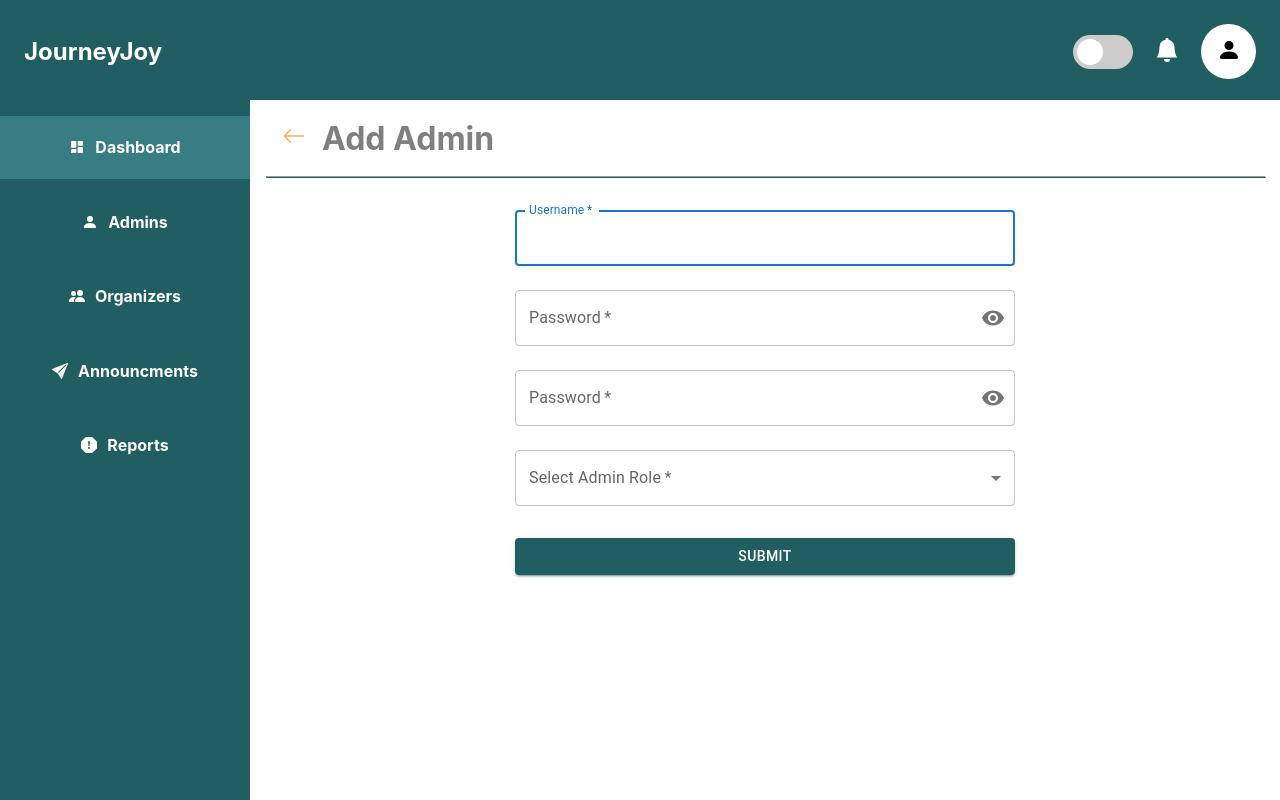
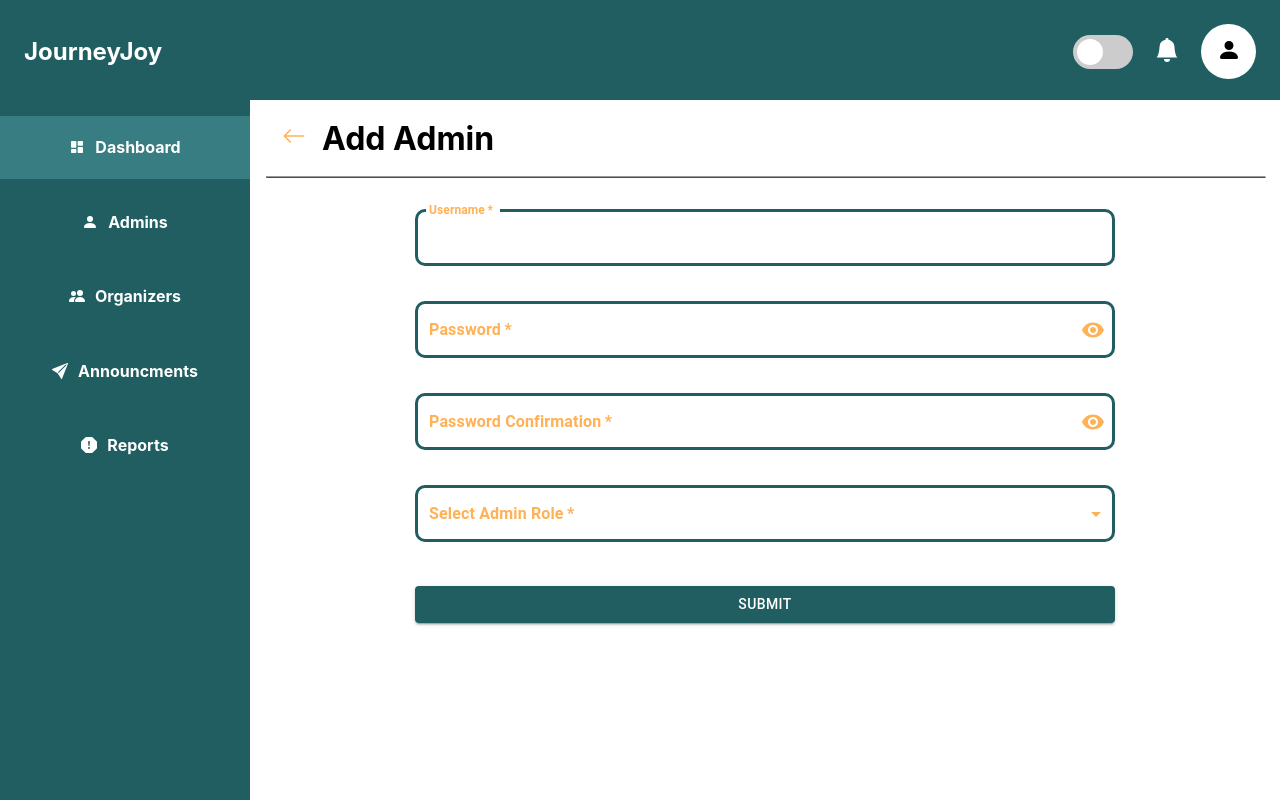
Before and after one commit to KhalidSinan/Travel-App-Web, a React (Create React App) app in the folder TravelAppWeb/travelappweb/: page /addAdmin in a window 1280 px wide. Built offline with nearby package versions, Linux system fonts and the light colour scheme.

Commit message:
style add admin form

```diff
--- a/TravelAppWeb/travelappweb/src/App.js
+++ b/TravelAppWeb/travelappweb/src/App.js
@@ -1,14 +1,12 @@
 import "./App.css";
-import { BrowserRouter, Route, Routes } from "react-router-dom";
+import { BrowserRouter, Route, Routes, useNavigate } from "react-router-dom";
 import Admins from "./Pages/Admins/Admins.js";
 import Login from "./Pages/Login/Login.js";
 import Dashboard from "./Pages/Dashboard/Dashboard.js";
 import AddAdmin from "./Pages/Admins/AddAdmin/AddAdmin.js";
 import DashboardLayout from "./helper/Components/DashboardLayout/DashboardLayout.js";
+
 function App() {
-  window.addEventListener('beforeunload', (event) => {
-    localStorage.removeItem('current-page');
-  });
   return (
     <div className="App">
       <BrowserRouter>
--- a/TravelAppWeb/travelappweb/src/Pages/Admins/AddAdmin/AddAdminForm.js
+++ b/TravelAppWeb/travelappweb/src/Pages/Admins/AddAdmin/AddAdminForm.js
@@ -8,61 +8,116 @@ import {
   TextField,
 } from "@mui/material";
 import styles from "./AddAdminForm.module.css";
-import { useEffect, useState } from "react";
+import { useState } from "react";
 import { MdVisibility, MdVisibilityOff } from "react-icons/md";
 import { SubmitButton } from "../../Login/styledForm";
 
-
 const roles = [
   {
-      value: 'super',
-      label: 'Super',
+    value: "super",
+    label: "Super",
   },
   {
-      value: 'announcement',
-      label: 'Announcements',
+    value: "announcement",
+    label: "Announcements",
   },
   {
-      value: 'reports',
-      label: 'Reports',
+    value: "reports",
+    label: "Reports",
   },
   {
-      value: 'organizers',
-      label: 'Organizers',
+    value: "organizers",
+    label: "Organizers",
   },
   {
-      value: 'dashboard',
-      label: 'Dashboard',
+    value: "dashboard",
+    label: "Dashboard",
   },
   {
-      value: 'admins',
-      label: 'Admins',
+    value: "admins",
+    label: "Admins",
   },
 ];
+
+const textFieldStyle = {
+  "&:hover": {
+    "& .MuiInputLabel-outlined": {
+      color: "grey",
+    },
+  },
+  "& .MuiOutlinedInput-root": {
+    // the whole input
+    marginBottom: '12px',
+    transitionDuration: "400ms",
+    color: "var(--text-color)",
+
+    "& .MuiOutlinedInput-notchedOutline": {
+      // the input border
+      borderColor: "var(--primary-color)",
+      borderWidth: "3px",
+      borderRadius: "10px",
+    },
+
+    "& .MuiSelect-icon": {
+      color: "var(--secondary-color)", // Set your desired color here
+    },
+
+    "&:hover:not(.Mui-focused)": {
+      "& .MuiOutlinedInput-notchedOutline": {
+        borderColor: "gray",
+        borderRadius: "15px",
+      },
+    },
+    "&.Mui-focused": {
+      "& .MuiOutlinedInput-notchedOutline": {
+        borderColor: "var(--primary-color)",
+        borderRadius: "10px",
+        borderWidth: "3px",
+      },
+    },
+  },
+  "&.MuiSelect-icon": {
+    color: "white",
+  },
+  "& .MuiInputLabel-outlined": {
+    // the label
+    color: "var(--secondary-color)",
+    fontWeight: "bold",
+    "&.Mui-focused": {
+      color: "var(--secondary-color)",
+    },
+  },
+};
+
+const buttonStyle = {
+  "&.MuiIconButton-root": {
+    color: "var(--secondary-color)",
+  },
+};
 
 const AddAdminForm = (props) => {
   const [showPassword, setShowPassword] = useState(false);
   const [showPasswordConfirm, setShowPasswordConfirm] = useState(false);
   const [adminName, setAdminName] = useState(null);
-  const [password,setPassword] = useState(null);
+  const [password, setPassword] = useState(null);
   const [passwordConfirm, setPasswordConfrim] = useState(null);
   const [role, setRole] = useState(null);
 
   const adminNameChange = (event) => {
     setAdminName(event.target.value);
-  }
+  };
 
   const passwordChange = (event) => {
     setPassword(event.target.value);
-  }
+  };
 
   const passwordConfirmChange = (event) => {
     setPasswordConfrim(event.target.value);
-  }
+  };
 
   const roleChange = (event) => {
     setRole(event.target.value);
-  }
+  };
   const toggleShowPassword = () => setShowPassword((show) => !show);
   const toggleShowPasswordConfirm = () =>
     setShowPasswordConfirm((show) => !show);
@@ -80,9 +135,17 @@ const AddAdminForm = (props) => {
         name="username"
         autoComplete="username"
         value={adminName}
+        sx={textFieldStyle}
         onChange={adminNameChange}
       />
-      <FormControl variant="outlined" fullWidth margin="normal" required>
+
+      <FormControl
+        variant="outlined"
+        fullWidth
+        margin="normal"
+        required
+        sx={textFieldStyle}
+      >
         <InputLabel htmlFor="password">Password</InputLabel>
         <OutlinedInput
           id="password"
@@ -90,6 +153,7 @@ const AddAdminForm = (props) => {
           endAdornment={
             <InputAdornment>
               <IconButton
+                sx={buttonStyle}
                 aria-label="toggle password visibility"
                 onClick={toggleShowPassword}
                 edge="end"
@@ -103,9 +167,16 @@ const AddAdminForm = (props) => {
           onChange={passwordChange}
         />
       </FormControl>
-      <FormControl variant="outlined" fullWidth margin="normal" required>
+
+      <FormControl
+        variant="outlined"
+        fullWidth
+        margin="normal"
+        required
+        sx={textFieldStyle}
+      >
         <InputLabel htmlFor="confirm-password">
-          Password
+          Password Confirmation
         </InputLabel>
         <OutlinedInput
           id="confirm-password"
@@ -113,6 +184,7 @@ const AddAdminForm = (props) => {
           endAdornment={
             <InputAdornment>
               <IconButton
+                sx={buttonStyle}
                 aria-label="toggle password confirmation visibility"
                 onClick={toggleShowPasswordConfirm}
                 edge="end"
@@ -126,6 +198,7 @@ const AddAdminForm = (props) => {
           onChange={passwordConfirmChange}
         />
       </FormControl>
+
       <TextField
         id="admin-roles"
         select
@@ -135,6 +208,7 @@ const AddAdminForm = (props) => {
         margin="normal"
         value={role}
         onChange={roleChange}
+        sx={textFieldStyle}
       >
         {roles.map((role) => (
           <MenuItem key={role.value} value={role.value}>
@@ -142,12 +216,7 @@ const AddAdminForm = (props) => {
           </MenuItem>
         ))}
       </TextField>
-        <SubmitButton
-        type="submit"
-        fullWidth
-        variant="contained"
-        color="primary"
-      >
+      <SubmitButton type="submit" fullWidth variant="contained" color="primary">
         Submit
       </SubmitButton>
     </div>
--- a/TravelAppWeb/travelappweb/src/Pages/Admins/AddAdmin/AddAdminForm.module.css
+++ b/TravelAppWeb/travelappweb/src/Pages/Admins/AddAdmin/AddAdminForm.module.css
@@ -1,5 +1,5 @@
 
 .add-admin-fields {
     margin: auto;
-    max-width: 500px;
+    max-width: 700px;
 }
--- a/TravelAppWeb/travelappweb/src/Pages/Admins/AddAdmin/AddAdmins.module.css
+++ b/TravelAppWeb/travelappweb/src/Pages/Admins/AddAdmin/AddAdmins.module.css
@@ -11,7 +11,7 @@
 .add-admin-section hr {
     grid-area: line;
     width: 100%;
-    border-bottom: 1px solid #205E61;
+    border-bottom: 1px solid var(--primary-color);
 }
 .add-admin-header{
     display: flex;
@@ -22,7 +22,7 @@
 .add-admin-header h1{
     font-size: 32px;
     font-weight: bold;
-    color: grey;
+    color: var(--text-color);
 }
 
 .add-admin-body{
--- a/TravelAppWeb/travelappweb/src/helper/Components/DashboardLayout/DashboardLayout.js
+++ b/TravelAppWeb/travelappweb/src/helper/Components/DashboardLayout/DashboardLayout.js
@@ -3,7 +3,6 @@ import { Outlet } from "react-router-dom";
 import styles from './DashboardLayout.module.css';
 import DashboardBar from "../DashboardBar/DashboardBar";
 import DashboardSidebar from "../DashboardSidebar/DashboardSidebar";
-
 
 const DashboardLayout = (props) => {
     return (
--- a/TravelAppWeb/travelappweb/src/helper/Components/DashboardSidebar/DashboardSidebar.js
+++ b/TravelAppWeb/travelappweb/src/helper/Components/DashboardSidebar/DashboardSidebar.js
@@ -8,17 +8,7 @@ import {
 } from "react-icons/bs";
 import SidebarItem from "./SidebarItem.js";
 import { useEffect, useState } from "react";
-const DashboardSidebar = (props) => {
-    const [currentPage, setCurrentPage] = useState(0);
-    const onPageChange = (index) => {
-        setCurrentPage(index);
-        localStorage.setItem('current-page', index);
-    }
-    useEffect(() => {
-      const page = localStorage.getItem('current-page');
-      if(!page) setCurrentPage(0);
-      else setCurrentPage(+page);
-    } ,[]);
+
 const pages = [
   {
       "index": 0,
@@ -51,6 +41,18 @@ const DashboardSidebar = (props) => {
       "page" :  "reports"
   },
 ]
+
+const DashboardSidebar = (props) => {
+    const [currentPage, setCurrentPage] = useState(0);
+    const onPageChange = (index) => {
+        setCurrentPage(index);
+        localStorage.setItem('current-page', index);
+    }
+    useEffect(() => {
+      const page = localStorage.getItem('current-page');
+      if(!page) setCurrentPage(0);
+      else setCurrentPage(+page);
+    } ,[]);
   return (
     <div className={styles['main-sidebar']}>
       <ul className={styles['sidebar-list']}>
--- a/TravelAppWeb/travelappweb/src/helper/Components/SearchBar/SearchBar.module.css
+++ b/TravelAppWeb/travelappweb/src/helper/Components/SearchBar/SearchBar.module.css
@@ -13,7 +13,7 @@
     outline: none;
     border: none;
     color: var(--secondary-color);
-    transition-duration: 800ms;
+    transition-duration: 600ms;
     background-color: transparent;
 }
 
--- a/TravelAppWeb/travelappweb/src/index.css
+++ b/TravelAppWeb/travelappweb/src/index.css
@@ -10,8 +10,9 @@
 [theme-mode="dark"] {
   --primary-color: rgb(12, 67, 70);
   --text-color: white;
-  --background: rgb(23, 23, 23);
-  --danger: rgb(121,13,22);
+  /* --background: rgb(23, 23, 23); */
+  --background: #1a1d22 ;
+  --danger: #DC143C;
   --sidebar-active-color: rgb(28, 104, 108);
 }
 
```
Lines whose indentation alone changed are shown as unchanged.
